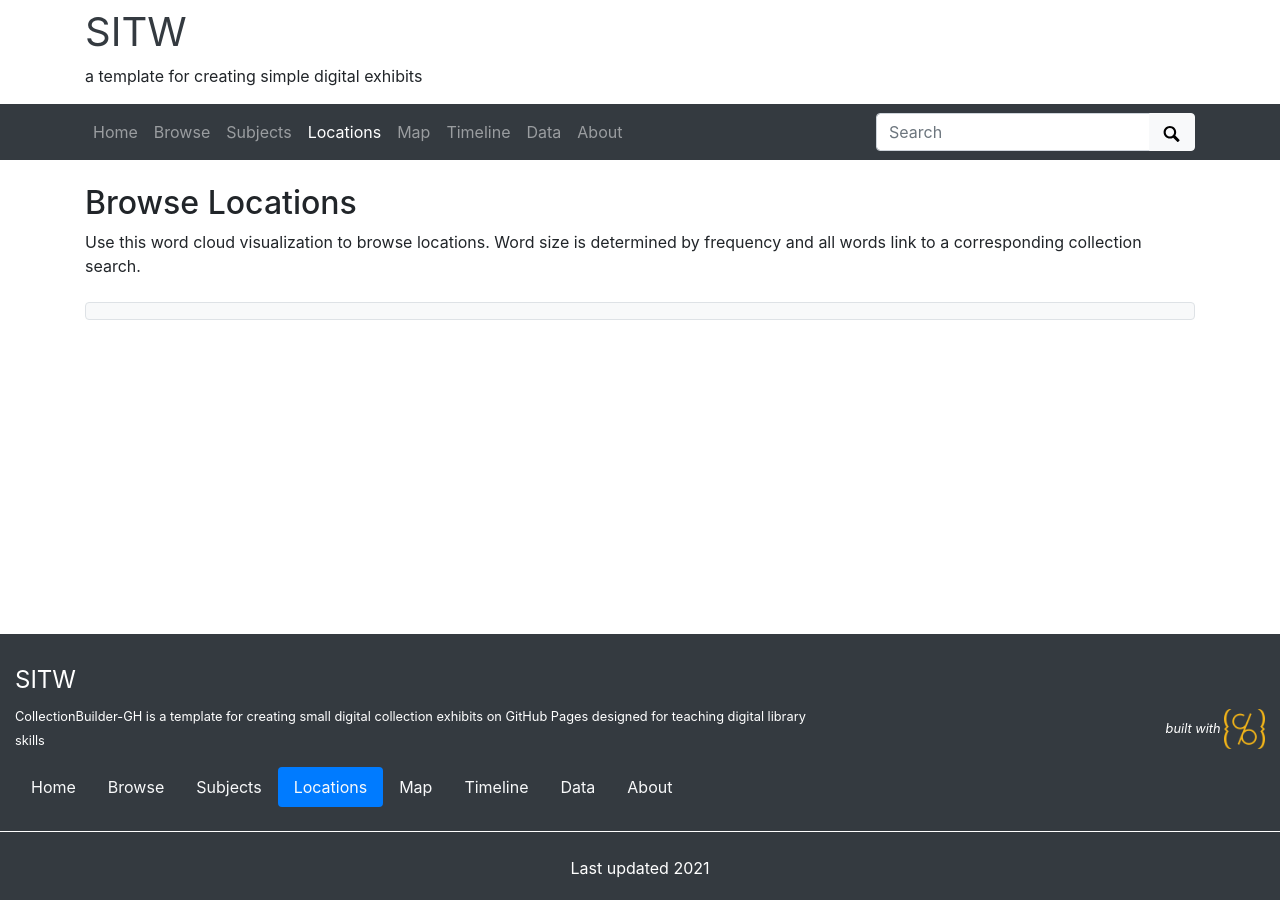
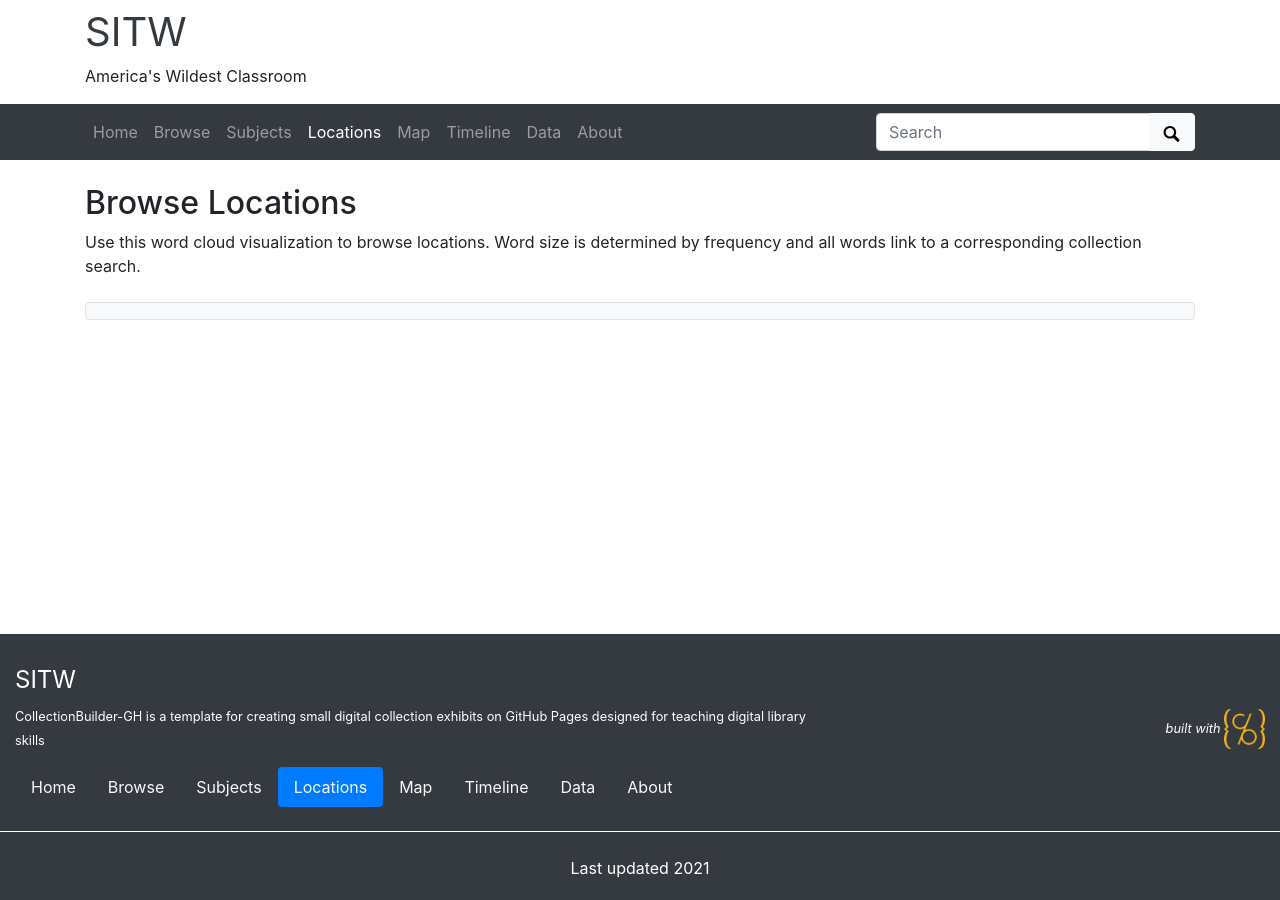
Before and after one commit to jennladino/semester-wild, a Jekyll site: the page built from pages/locations.md, in a window 1280 px wide. Built offline with Jekyll 4.4.1, drawn with Linux system fonts in a browser that asks for light colours.

Commit message:
Update _config.yml

```diff
--- a/_config.yml
+++ b/_config.yml
@@ -22,7 +22,7 @@ source-code: https://github.com/jennladino/semester-wild
 # title of site appears in banner
 title: SITW
 # tagline, a short phrase that will appear throughout the site in the top banner
-tagline: a template for creating simple digital exhibits
+tagline: America's Wildest Classroom
 # description appears in meta tags and other locations
 # this description might appear in search result lists, keep around 160 characters max
 description: "CollectionBuilder-GH is a template for creating small digital collection exhibits on GitHub Pages designed for teaching digital library skills"
```
